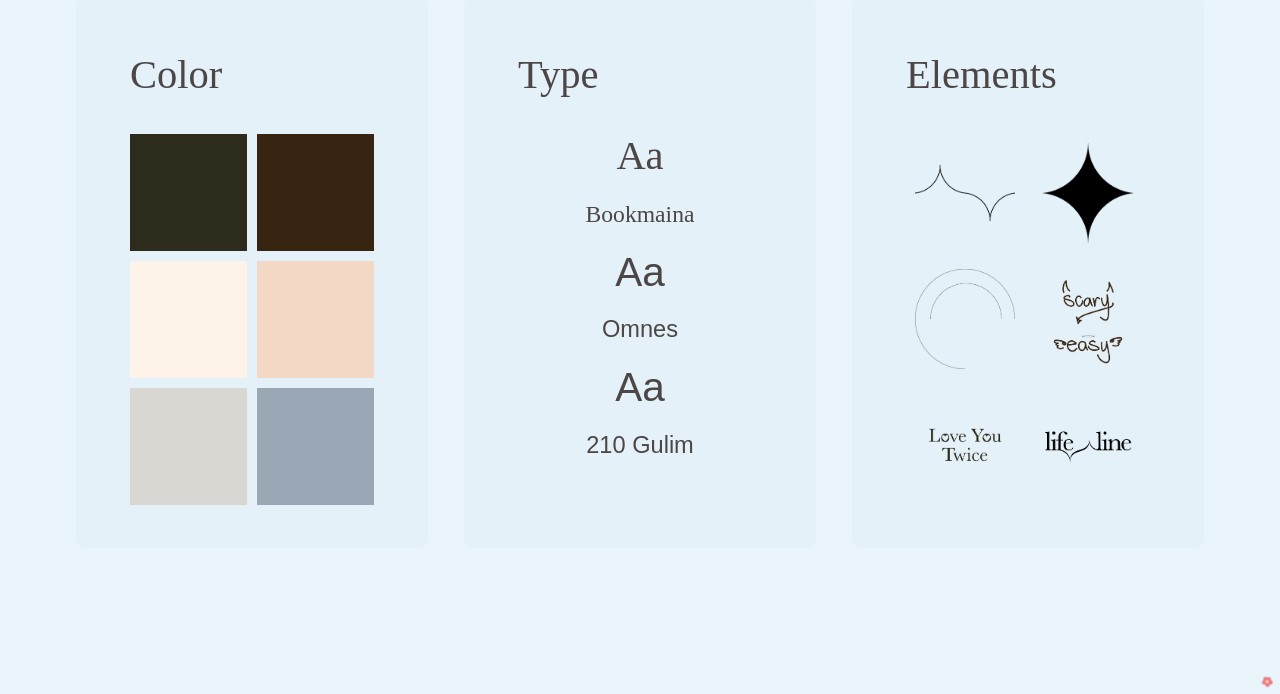
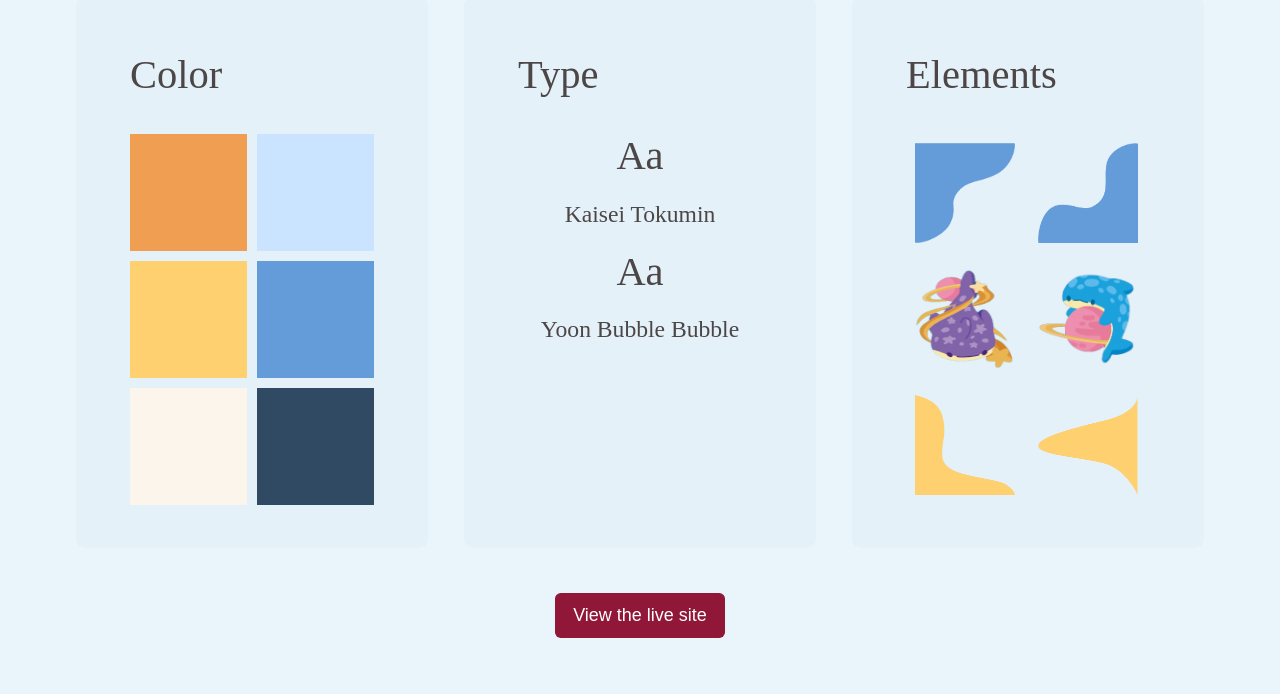
Before and after one commit to takyyttik/design, a plain HTML site: page ohwhaleco.html in a window 1280 px wide. Shown: the part 1700-2394 px from the top of the page. Drawn offline with nearby package versions, Linux system fonts and the light colour scheme; a script that the page names is missing.

Commit message:
flower knows and ohwhaleco

```diff
--- a/css/style.css
+++ b/css/style.css
@@ -1902,6 +1902,12 @@ section {
         color: rgba(234, 245, 251, 1);
     }
 }
+.minion {
+    text-align: center;
+    font-family: "minion-pro", serif;
+    font-weight: 700;
+    font-style: normal;
+}
 
 .ohwhaleco-casestudy {
     #fk_hero {
@@ -1920,3 +1926,15 @@ section {
         color: rgba(234, 245, 251, 1);
     }
 }
+.kaisei {
+    text-align: center;
+    font-family: "kaisei-tokumin", sans-serif;
+    font-weight: 400;
+    font-style: normal;
+}
+.yoonbubble {
+    text-align: center;
+    font-family: "yoon-bubblebubble", sans-serif;
+    font-weight: 400;
+    font-style: normal;
+}
--- a/ohwhaleco.html
+++ b/ohwhaleco.html
@@ -97,22 +97,22 @@
                         </div>
                         <div class="color-chips">
                             <svg width="100" height="100">
-                                <rect width="200" height="200" x="0" y="0" rx="0" ry="0" fill="#2c2b1c"/>
+                                <rect width="200" height="200" x="0" y="0" rx="0" ry="0" fill="#EF9E52"/>
                             </svg>
                             <svg width="100" height="100">
-                                <rect width="200" height="200" x="0" y="0" rx="0" ry="0" fill="#372512"/>
+                                <rect width="200" height="200" x="0" y="0" rx="0" ry="0" fill="#CAE4FF"/>
                             </svg>
                             <svg width="100" height="100">
-                                <rect width="200" height="200" x="0" y="0" rx="0" ry="0" fill="#fef3e8"/>
+                                <rect width="200" height="200" x="0" y="0" rx="0" ry="0" fill="#FFD06F" />
                             </svg>
                             <svg width="100" height="100">
-                                <rect width="200" height="200" x="0" y="0" rx="0" ry="0" fill="#f3d8c5"/>
+                                <rect width="200" height="200" x="0" y="0" rx="0" ry="0" fill="#649CD9"/>
                             </svg>
                             <svg width="100" height="100">
-                                <rect width="200" height="200" x="0" y="0" rx="0" ry="0" fill="#d9d7d2" />
+                                <rect width="200" height="200" x="0" y="0" rx="0" ry="0" fill="#FCF5EB"/>
                             </svg>
                             <svg width="100" height="100">
-                                <rect width="200" height="200" x="0" y="0" rx="0" ry="0" fill="#9aa7b5" />
+                                <rect width="200" height="200" x="0" y="0" rx="0" ry="0" fill="#314A64" />
                             </svg>
                         </div>
                     </div>
@@ -120,17 +120,13 @@
                         <div class="asset-header">
                             <h2>Type</h2>
                         </div>
-                        <div class="bookmaina">
+                        <div class="kaisei">
                             <h2>Aa</h2>
-                            <h4>Bookmaina</h4>
+                            <h4>Kaisei Tokumin</h4>
                         </div>
-                        <div class="omnes">
+                        <div class="yoonbubble">
                             <h2>Aa</h2>
-                            <h4>Omnes</h4>
-                        </div>
-                        <div class="gulim">
-                            <h2>Aa</h2>
-                            <h4>210 Gulim</h4>
+                            <h4>Yoon Bubble Bubble</h4>
                         </div>
                     </div>
 
@@ -139,17 +135,20 @@
                             <h2>Elements</h2>
                         </div>
                         <div>
-                            <img src="img/ss_asset_bend.webp" alt="">
-                            <img src="img/ss_asset_star.webp" alt="">
-                            <img src="img/ss_asset_circle.webp" alt="">
-                            <img src="img/ss_asset_scaryeasy.webp" alt="">
-                            <img src="img/ss_asset_lyt.webp" alt="">
-                            <img src="img/ss_asset_lifeline.webp" alt="">
-
+                            <img src="img/ohwhale_blue.png" alt="blue">
+                            <img src="img/ohwhale_blue2.png" alt="">
+                            <img src="img/ohwhale_whale.png" alt="">
+                            <img src="img/ohwhale_whale2.png" alt="">
+                            <img src="img/ohwhale_yellow.png" alt="">
+                            <img src="img/ohwhale_yellow2.png" alt="">
                         </div>
 
                     </div>
                 </div>
+                <div class="text-centered">
+                   <a href="https://takyyttik.github.io/ohwhaleco/index.html" class="button">View the live site</a>
+                </div>
+
             </div>
         </section>
     </main>
```
Also changed, not shown: flowerknows.html (+11 -26 lines), img/fk_asset_cork.webp (added), img/fk_asset_fill.webp (added), img/fk_asset_heart.webp (added), img/fk_asset_neck.webp (added), img/fk_asset_star.webp (added), img/ohwhale_blue.png (added), img/ohwhale_blue2.png (added), img/ohwhale_lines.png (added), img/ohwhale_whale.png (added), img/ohwhale_whale2.png (added), img/ohwhale_yellow.png (added), img/ohwhale_yellow2.png (added), 1 other file.
